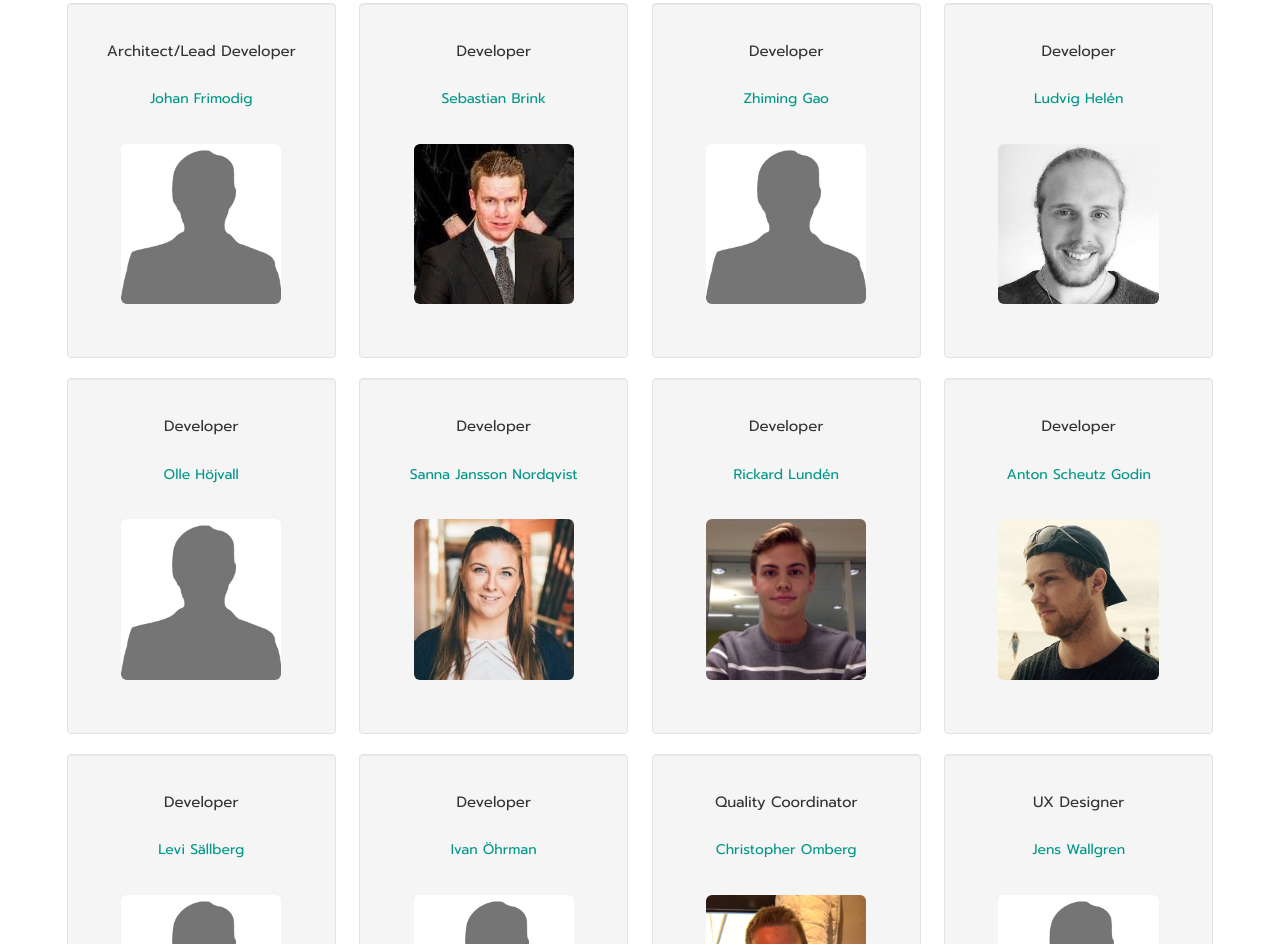
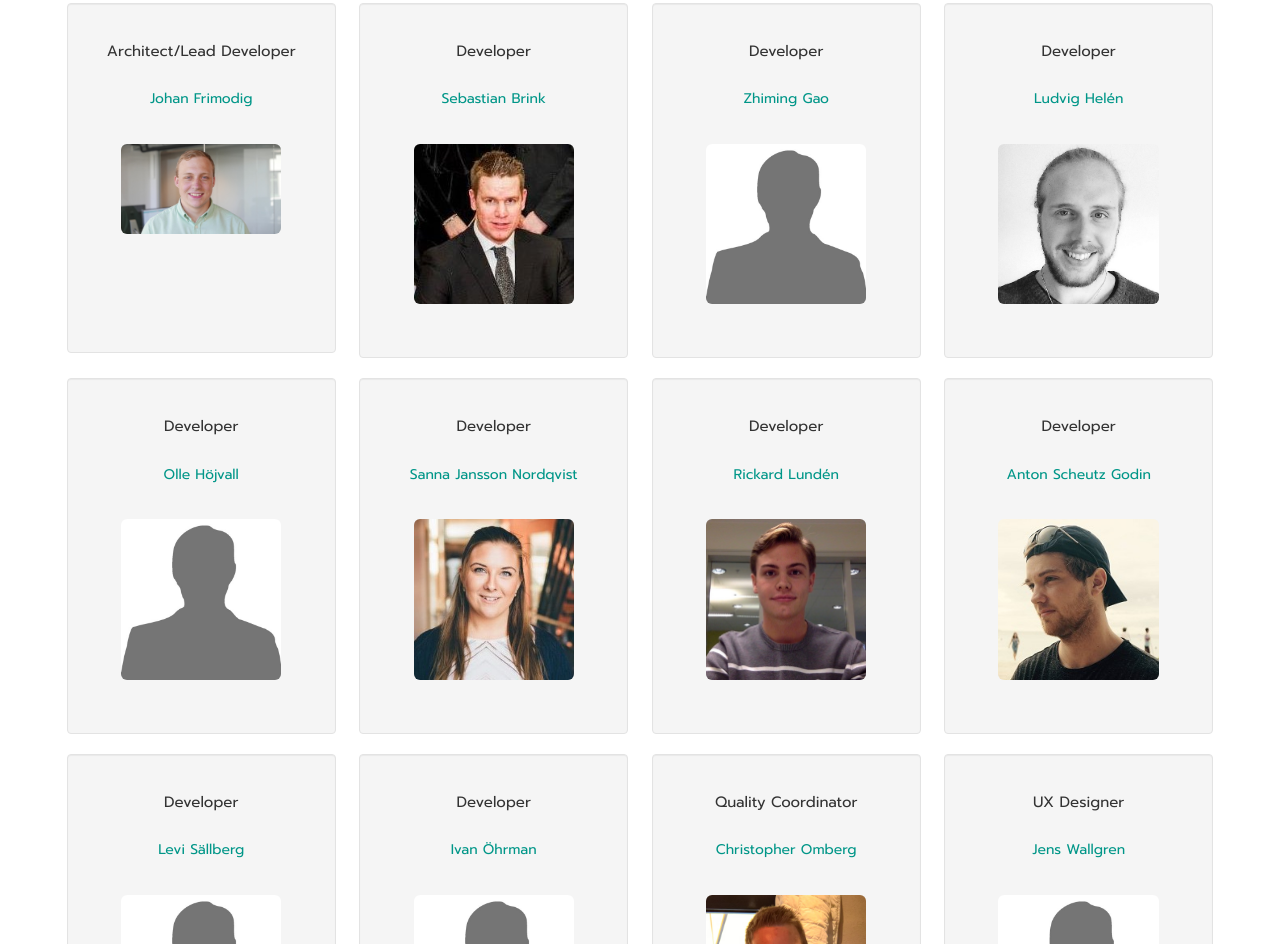
Before and after one commit to bossom/Seed, a website: page index.html in a window 1280 px wide. Shown: the part 1495-2439 px from the top of the page. Drawn offline with Linux system fonts and the light colour scheme.

Commit message:
Added my own picture

```diff
--- a/index.html
+++ b/index.html
@@ -142,7 +142,7 @@
           <br>
           <a href="mailto:johfr035@student.liu.se ">Johan Frimodig </a>
           <div class="imgdiv">
-            <img src="img/noimage.jpg" class="img-responsive img-rounded">
+            <img src="img/johan.jpg" class="img-responsive img-rounded">
           </div>
         </div>
         <div class="col-xs-12 col-sm-3 col-md-3 col-lg-3 well">
```
Also changed, not shown: img/johan.jpg (added).
